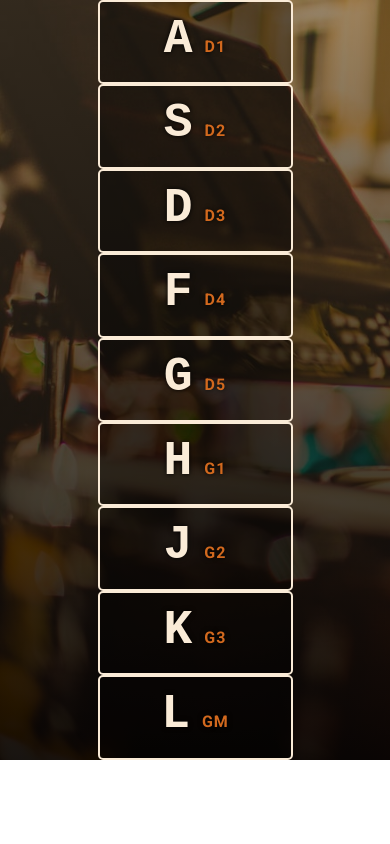
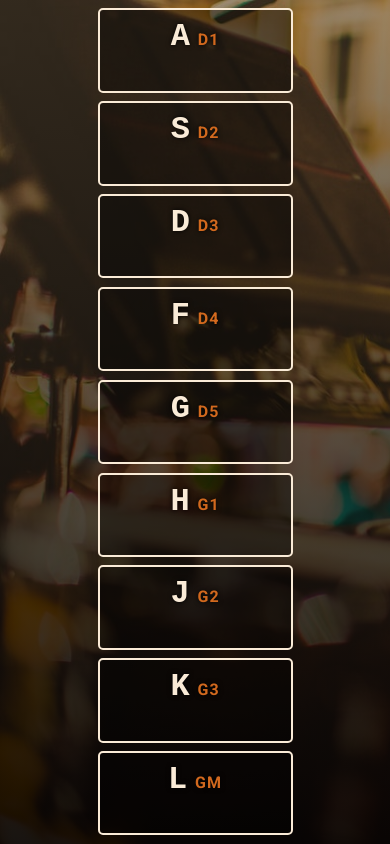
Before and after one commit to dovilegirdziu/drum-kit, a plain HTML site: page index.html in a window 390 px wide. Drawn offline with Linux system fonts and the light colour scheme.

Commit message:
taking care of the 'notch'

```diff
--- a/main.js
+++ b/main.js
@@ -28,3 +28,8 @@ document.addEventListener('keydown', function playSound(e) {
       sound.play();
     })
   });
+
+// fitting with the notch
+  let vh = window.innerHeight * 0.01;
+  // Then we set the value in the --vh custom property to the root of the document
+  document.documentElement.style.setProperty('--vh', `${vh}px`);
--- a/style.css
+++ b/style.css
@@ -8,6 +8,7 @@ body {
     font-size: 125%;
     font-family: 'Roboto', 'Open Sans', 'Helvetica Neue', sans-serif;
     font-weight: 700;
+    background-color: rgb(24, 15, 11);
 }
 
 .keys {
@@ -57,11 +58,10 @@ body {
 @media all and (max-width: 800px) {
     .keys {
         flex-direction: column;
+        height: calc(var(--vh, 1vh) * 100);
     }
     .key {
         width: 50vw;
-    }
-    .keys {
-        height: 90vh;
+        font-size: 2rem;
     }
 }
```
